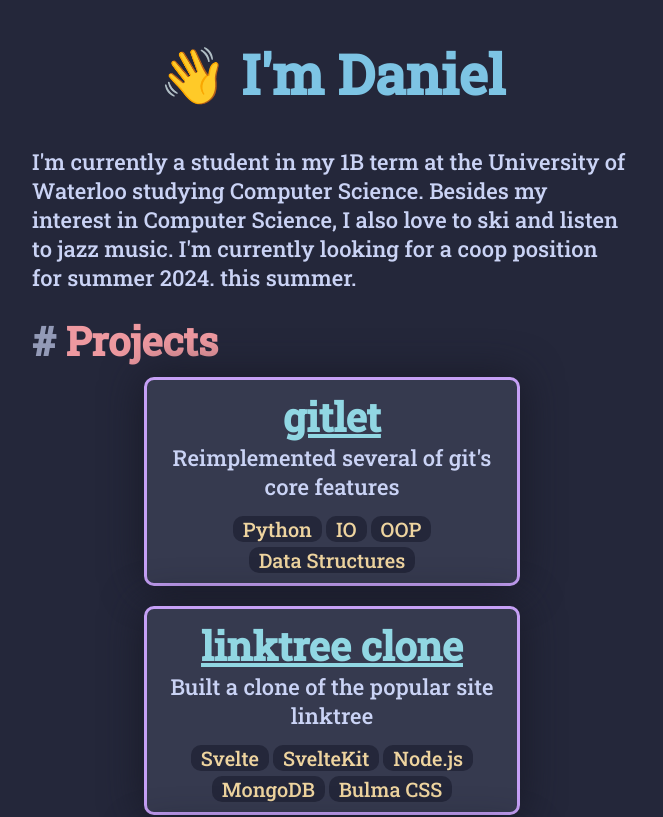
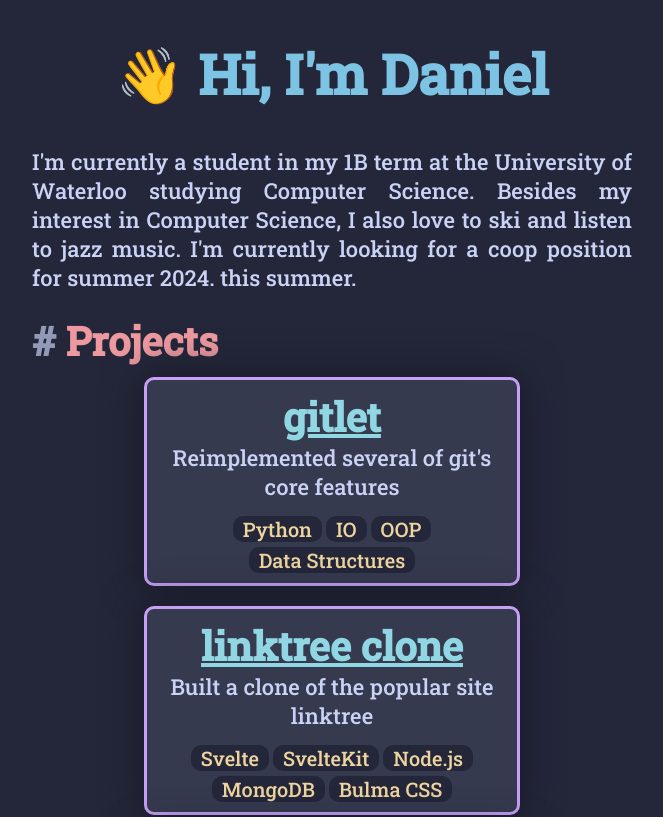
Before and after one commit to DanielKohn1208/danielkohn1208.github.io, a Svelte app: page / in a window 1280 px wide. Shown: the top 817 px of the page, without its empty margins (308-971 px from the left). Built offline with nearby package versions, Linux system fonts and the light colour scheme; some icons are missing.

Commit message:
added friends ideas

```diff
--- a/src/App.svelte
+++ b/src/App.svelte
@@ -14,8 +14,8 @@
 		}}
 	/>
 	{#if render}
-		<div transition:fade={{ delay: 200, duration: 700 }}>
-			<p>
+		<div transition:fade={{ delay: 150, duration: 500 }}>
+			<p class="paragraph">
 				I'm currently a student in my 1B term at the University of Waterloo
 				studying Computer Science. Besides my interest in Computer Science, I also love to ski and listen to jazz music. I'm currently looking for a coop position for summer 2024.
 				this summer.
@@ -119,4 +119,8 @@
 		flex-direction: column;
 		align-items: center;
 	}
+
+	.paragraph{
+		text-align: justify;
+	}
 </style>
--- a/src/lib/Name.svelte
+++ b/src/lib/Name.svelte
@@ -2,11 +2,11 @@
 	import {createEventDispatcher} from 'svelte';
 	const dispatch = createEventDispatcher();
 	let typewriterElement;
-	const valueToDisplay = `👋 I'm Daniel `;
+	const valueToDisplay = `👋 Hi, I'm Daniel`;
 	let curVal = "";
 	var i = 0;
 	function generateWaitTime(){
-		const val = Math.random() * 300;
+		const val = Math.random() * 200;
 		return val > 50? val :50
 	}
 	function goBack(){
```
